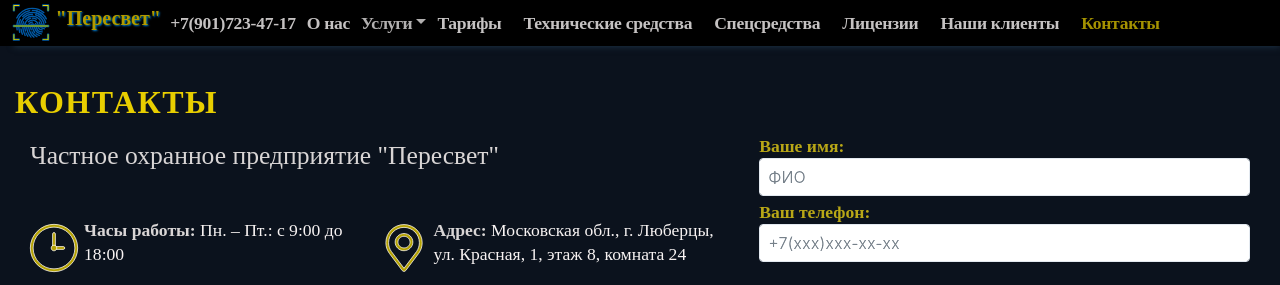
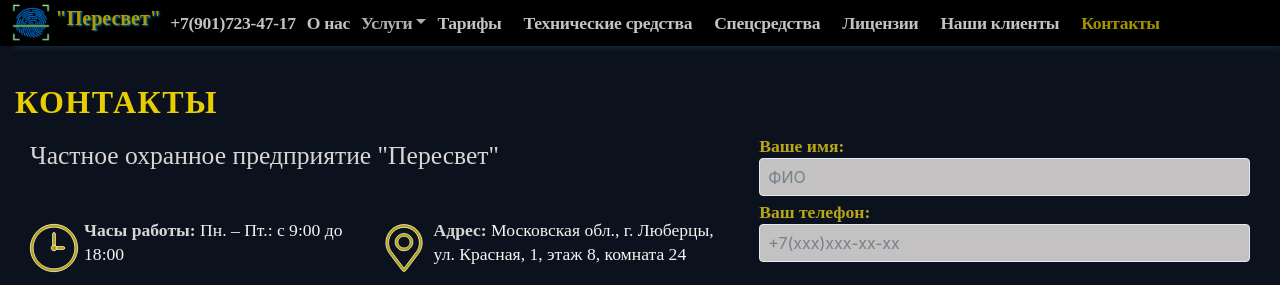
Before and after one commit to AnigalHub/Valencia, a Nuxt app: page /contact in a window 1280 px wide. Shown: the top 285 px of the page. Built offline with nearby package versions, Linux system fonts and the light colour scheme.

Commit message:
добавлен цвет на input

```diff
--- a/components/secondary_pages/styles.scss
+++ b/components/secondary_pages/styles.scss
@@ -179,7 +179,10 @@ label{
   margin-bottom: $zero !important;
 }
 //поле ввода в форме заявки (обратной связи) - используется везде, но пока применяется на главной странице и в "Контакты"
-.form-control{min-height: 1.5rem;}
+.form-control{
+  background: $colorBodyText;
+  min-height: 1.5rem;
+}
 input {
   font-weight: $fontWeight600;
   padding: 25px 15px;
```
